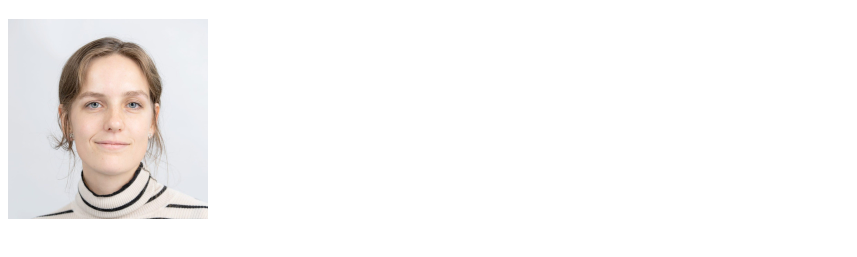
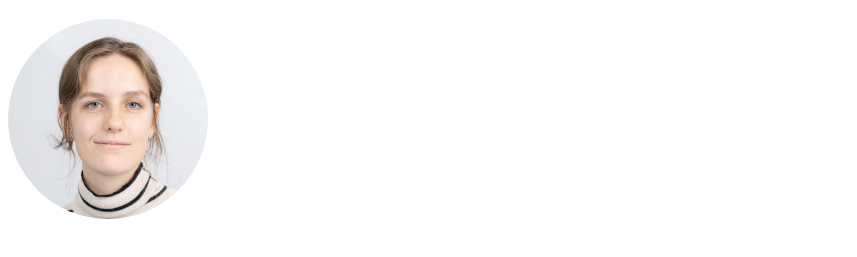
Before and after one commit to EllenSirks/EllenSirks.github.io, a plain HTML site: page index.html in a window 1280 px wide. Shown: the part 61-318 px from the top of the page, without its empty margins (0-857 px from the left). Drawn offline with Linux system fonts and the light colour scheme.

Commit message:
Update index.html

```diff
--- a/index.html
+++ b/index.html
@@ -7,6 +7,6 @@
   </head>
   <body>
     <h1 style="text-align:center">Welcome to my website!</h1>
-    <img src="images/headshot.jpeg" alt="headshot" width="200">
+    <img class="circular--square" src="images/headshot.jpeg" alt="headshot" width="200">
   </body>
 </html>
```
